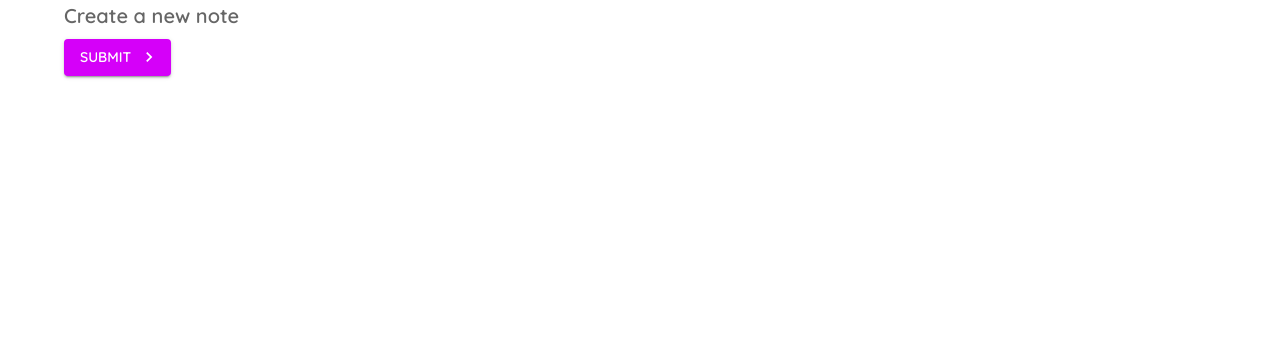
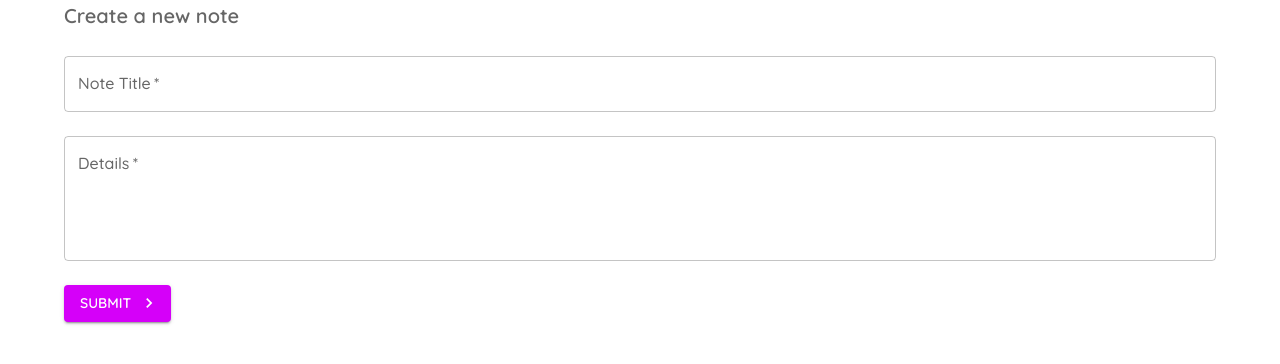
Before and after one commit to Belden1/material-ui-tut, a React (Vite) app: page /create in a window 1280 px wide. Shown: the top 364 px of the page. Built offline with nearby package versions, Linux system fonts and the light colour scheme.

Commit message:
Lesson 7: Text Fields

```diff
--- a/src/pages/Create.jsx
+++ b/src/pages/Create.jsx
@@ -1,27 +1,77 @@
-import React from 'react';
+import React, { useState } from 'react';
 import Typography from '@mui/material/Typography';
 import Button from '@mui/material/Button';
 import Container from '@mui/material/Container';
 import KeyboardArrowRightIcon from '@mui/icons-material/KeyboardArrowRight';
+import TextField from '@mui/material/TextField';
+import Box from '@mui/material/Box';
 
 export default function Create() {
+  const [title, setTitle] = useState('');
+  const [details, setDetails] = useState('');
+  const [titleError, setTitleError] = useState(false);
+  const [detailsError, setDetailsError] = useState(false);
+
+  const handleSubmit = (e) => {
+    e.preventDefault();
+    setTitleError(false);
+    setDetailsError(false);
+
+    if (title === '') {
+      setTitleError(true);
+    }
+
+    if (details === '') {
+      setDetailsError(true);
+    }
+
+    if (title && details) {
+      console.log(title, details);
+    }
+  };
+
   return (
     <Container>
       <Typography variant="h6" color="textSecondary" component="h2" gutterBottom sx={{}}>
         Create a new note
       </Typography>
 
-      <Button
-        onClick={() => console.log('you clicked me')}
-        type="submit"
-        color="secondary"
-        variant="contained"
-        endIcon={<KeyboardArrowRightIcon />}
-        sx={{}}
-      >
-        Submit
-      </Button>
-      <br />
+      <Box component="form" noValidate autoComplete="off" onSubmit={handleSubmit}>
+        <TextField
+          onChange={(e) => setTitle(e.target.value)}
+          label="Note Title"
+          variant="outlined"
+          color="secondary"
+          fullWidth
+          required
+          error={titleError}
+          sx={{
+            marginTop: 3,
+            marginBottom: 3,
+            display: 'block'
+          }}
+        />
+        <TextField
+          onChange={(e) => setDetails(e.target.value)}
+          label="Details"
+          variant="outlined"
+          color="secondary"
+          multiline
+          minRows={4}
+          fullWidth
+          required
+          error={detailsError}
+          sx={{
+            marginTop: 3,
+            marginBottom: 3,
+            display: 'block'
+          }}
+        />
+
+        <Button type="submit" color="secondary" variant="contained" endIcon={<KeyboardArrowRightIcon />} sx={{}}>
+          Submit
+        </Button>
+      </Box>
     </Container>
   );
 }
```
